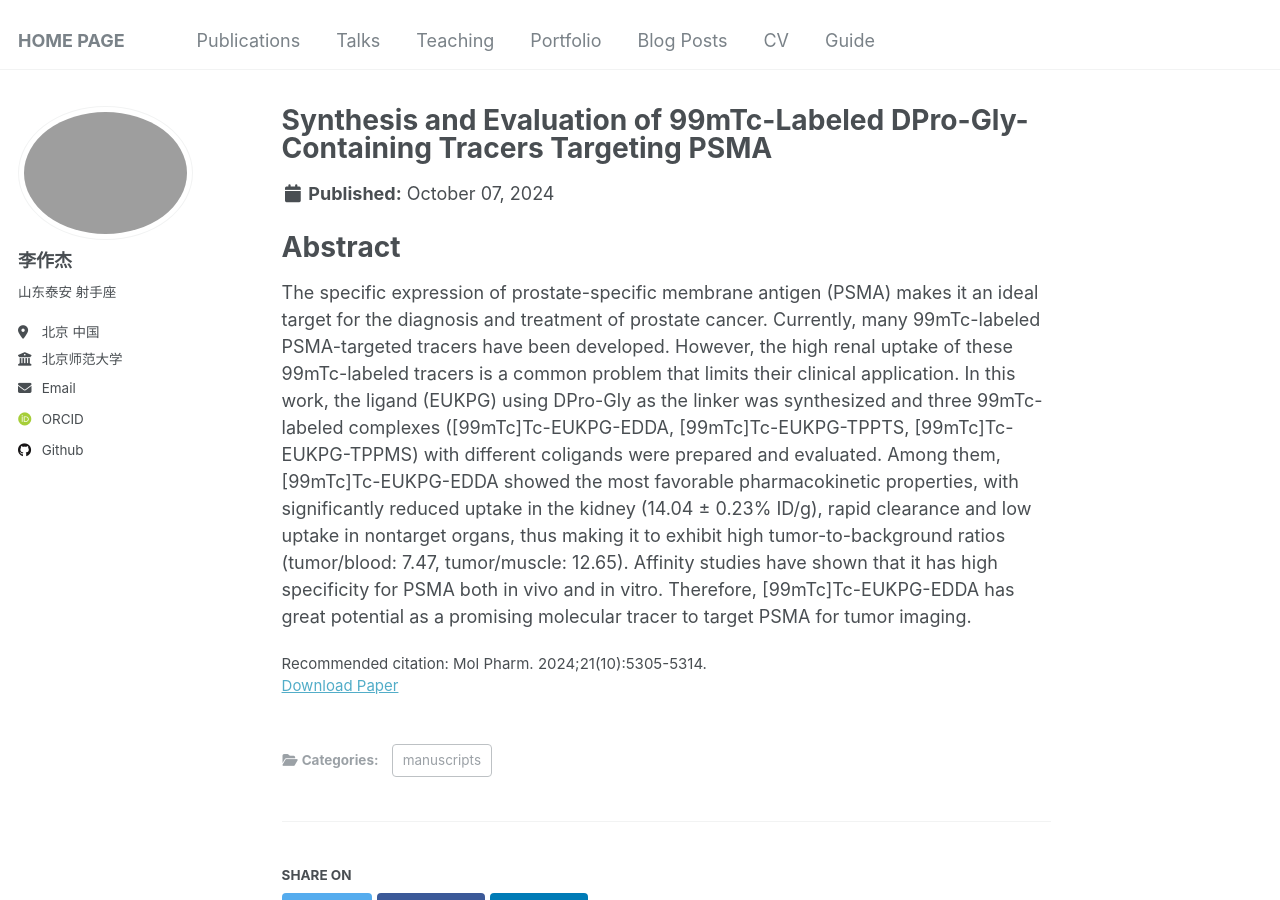
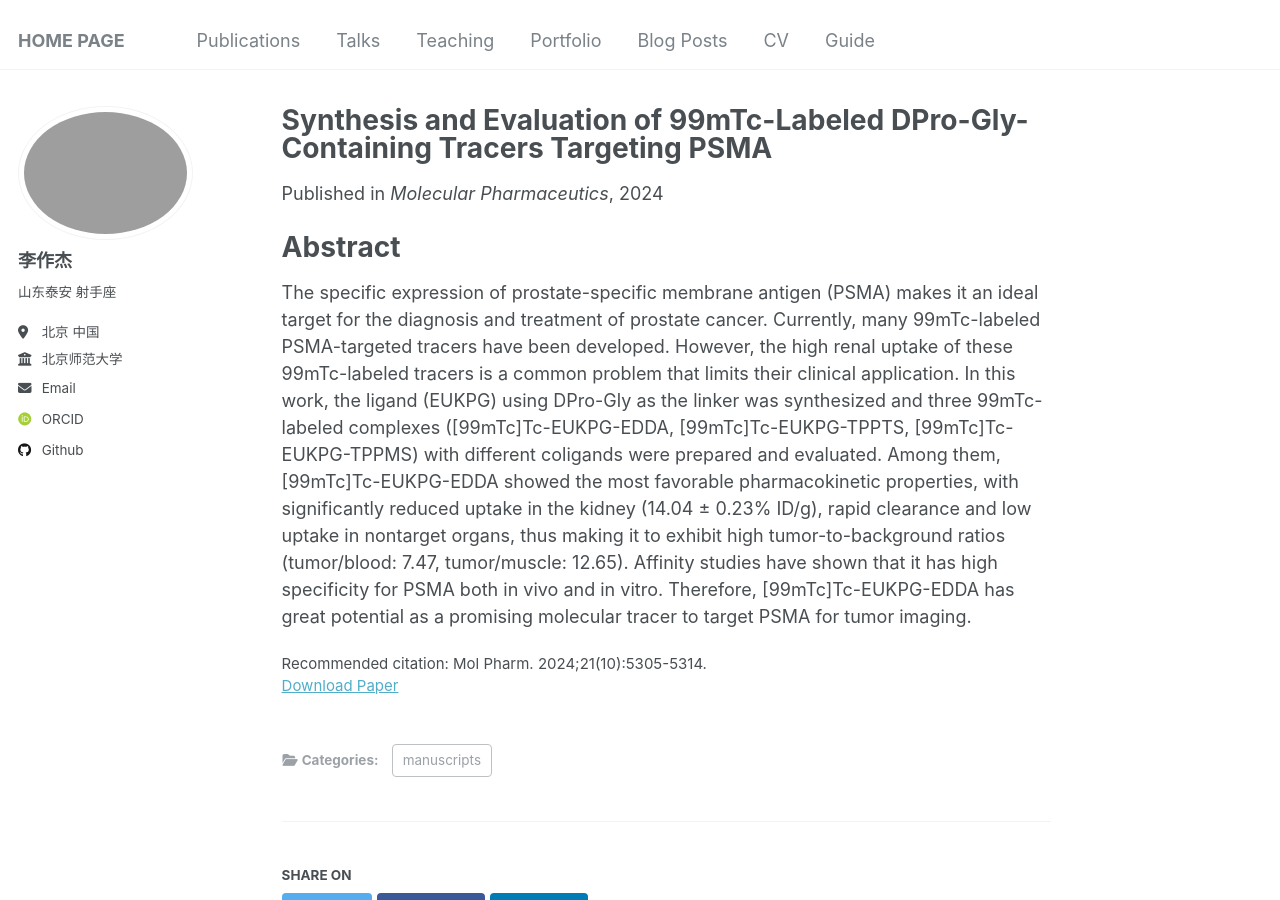
Before and after one commit to Infinity-LZJ/Zuojie_Li.github, a Jekyll site: the page built from _publications/2025-07-02-paper-title-number-4.md, in a window 1280 px wide and 900 px high. Built offline with Jekyll 4.4.1, drawn with Linux system fonts in a browser that asks for light colours; some web fonts are replaced; part of the change alters nothing that is shown.

Commit message:
Update 2025-07-02-paper-title-number-4.md
Signed-off-by: Infinity-LZJ <zuojieli@yeah.net>

```diff
--- a/_publications/2025-07-02-paper-title-number-4.md
+++ b/_publications/2025-07-02-paper-title-number-4.md
@@ -5,7 +5,7 @@ category: manuscripts
 permalink: /publication/2025-07-02-paper-title-number-4
 excerpt: 'Zuojie Li, Yuhao Jiang, Qing Ruan, Guangxing Yin, Peiwen Han, Xiaojiang Duan, Junbo Zhang'
 date: 2024-10-7
-# venue: 'Molecular Pharmaceutics'
+venue: 'Molecular Pharmaceutics'
 slidesurl: #'http://academicpages.github.io/files/slides1.pdf'
 paperurl: 'http://academicpages.github.io/files/paper1.pdf'
 bibtexurl: #'http://academicpages.github.io/files/bibtex1.bib'
```
